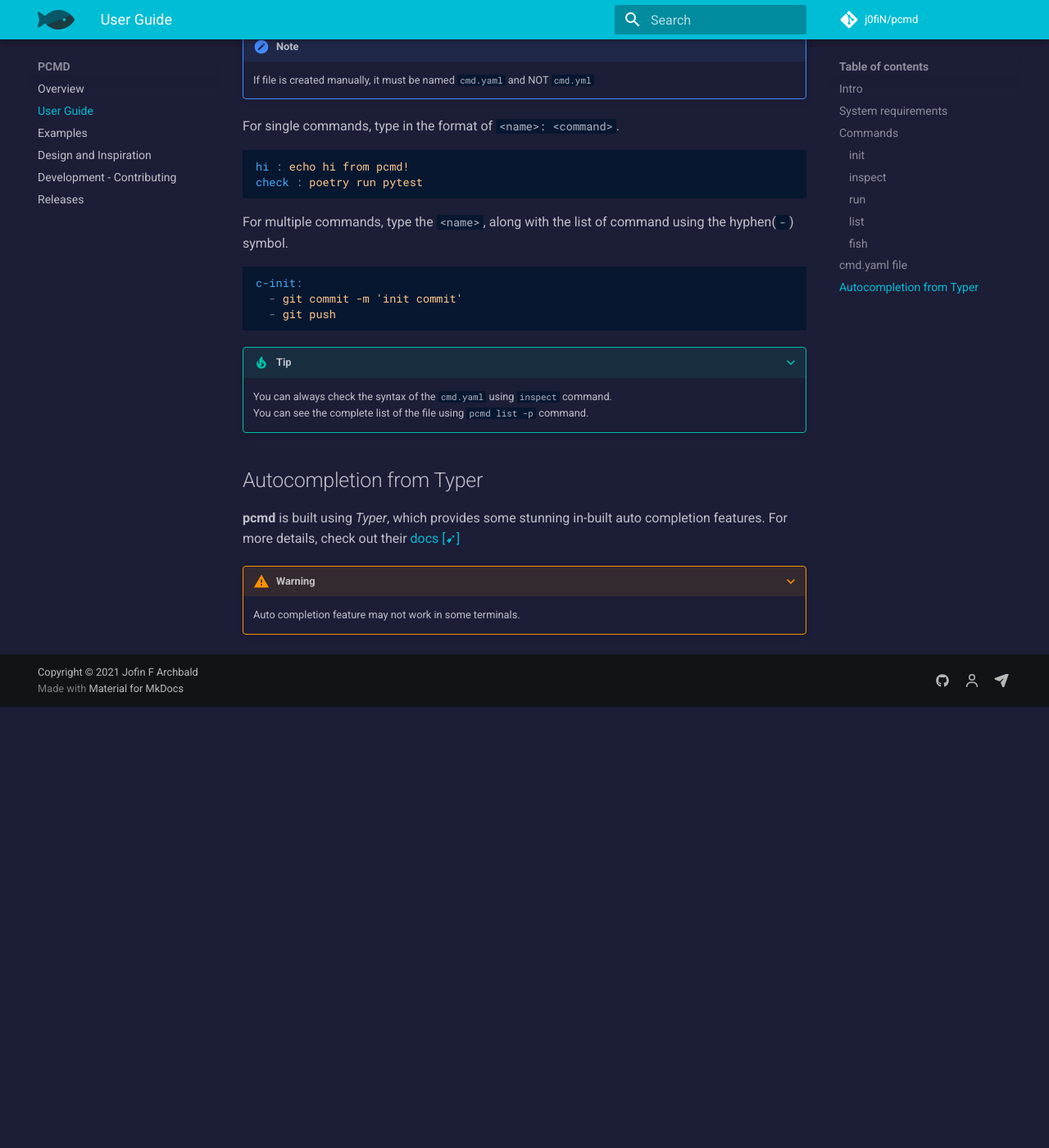
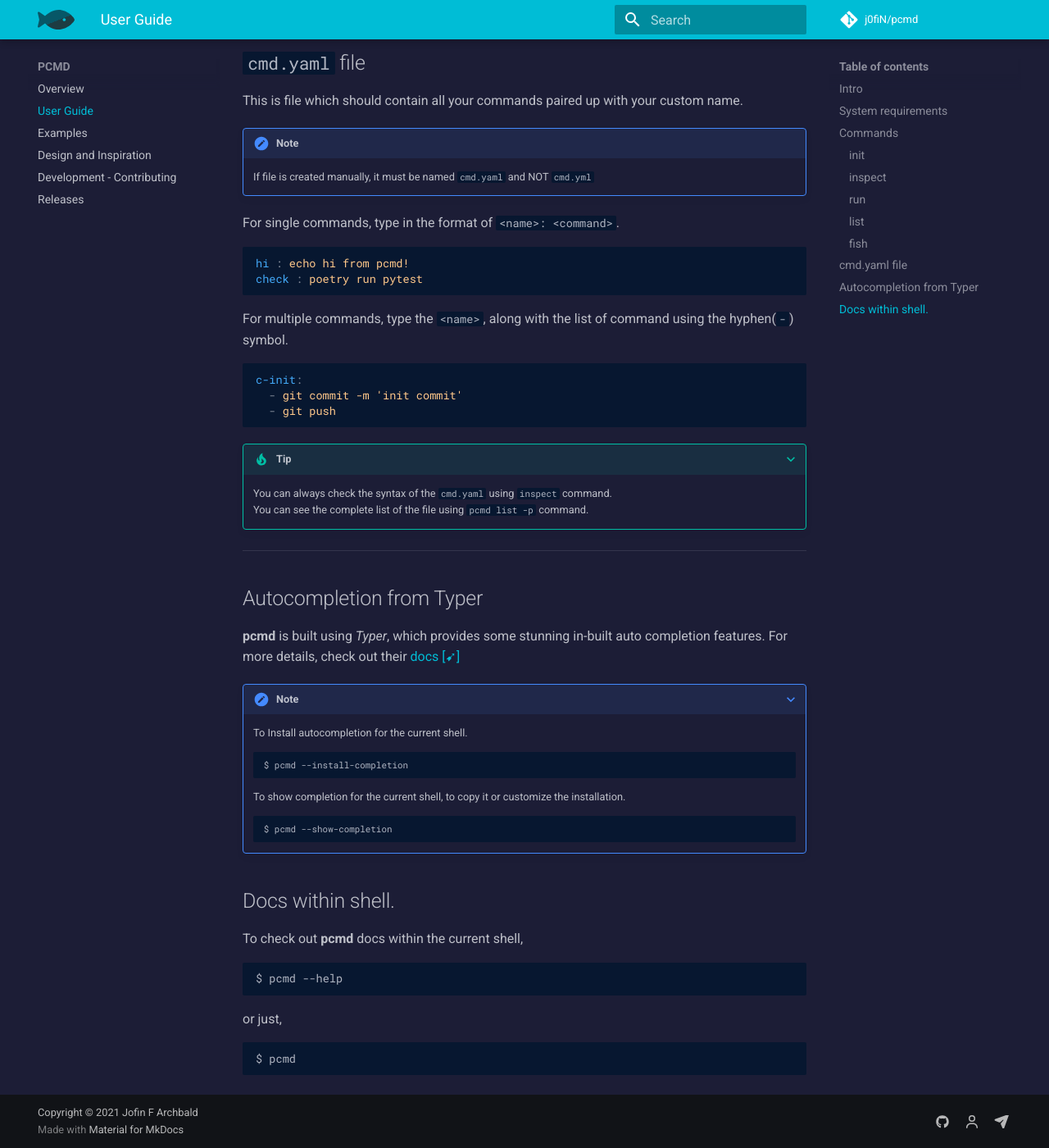
Before and after one commit to j0fiN/pcmd, an MkDocs documentation site: the page built from docs/user_guide.md, in a window 1280 px wide and 1400 px high, scrolled down 2533 px. Shown: the whole window at 82% size. Built offline with MkDocs 1.6.1 and Material for MkDocs 9.7.7, drawn with Linux system fonts in a browser that asks for light colours; emoji names are drawn with the system emoji font; comment, search, counter and statistics services are not loaded; the version menu is left out; before the commit the page ends 3395 px from its top, so only the background shows below that; some of the changed text lies outside the part shown.

Commit message:
:memo: Added styling user_guide page doc

````diff
--- a/docs/user_guide.md
+++ b/docs/user_guide.md
@@ -22,6 +22,7 @@
 ```yaml
 hi: echo Hi from pcmd!
 ```
+---
 ### `inspect`
 Inspects if `cmd.yaml` exists and if there are any *syntax* errors or *encoding* errors.
 ```sh-ssession
@@ -36,6 +37,7 @@
 
 ???+ Tip
     If your file is has encoding errors which cannot be resolved, you can start afresh using `init` command.
+---
 ### `run`
 This is key command of **pcmd**.
 It runs your commands when given the specific custom name.
@@ -49,7 +51,7 @@
     Some examples are,
     - activating enviroments using `/env/Scripts/activate`
     - `cd` command
-
+---
 ### `list`
 Lists the complete `cmd.yaml`.
 Useful to refer commands rather than opening the `cmd.yaml`.
@@ -79,10 +81,11 @@
                 - git push
 
         ```
-
+---
 ### `fish`  :material-egg-easter:
 :fish: - ACSII Art of pcmd
 
+---
 ## `cmd.yaml` file
 This is file which should contain all your commands paired up with your custom name.
 !!! Note
@@ -104,9 +107,29 @@
     You can always check the syntax of the `cmd.yaml` using `inspect` command.
     You can see the complete list of the file using `pcmd list -p` command.
 
-
+---
 ## Autocompletion from Typer
 **pcmd** is built using *Typer*, which provides some stunning in-built auto completion features.
 For more details, check out their <a href="https://typer.tiangolo.com/tutorial/options/autocompletion/" class="link" target="_blank">docs</a>
-???+ Warning
-    Auto completion feature may not work in some terminals.
+???+ Note
+    To Install autocompletion for the current shell.
+    ```bash
+    $ pcmd --install-completion
+    ```
+
+    To show completion for the current shell, to copy it or customize the installation.
+    ```bash
+    $ pcmd --show-completion
+    ```
+
+## Docs within shell.
+To check out **pcmd** docs within the current shell,
+```bash
+$ pcmd --help
+```
+
+or just,
+
+```bash
+$ pcmd
+```
````
Also changed, not shown: other parts of docs/user_guide.md (+1 -1 lines).
